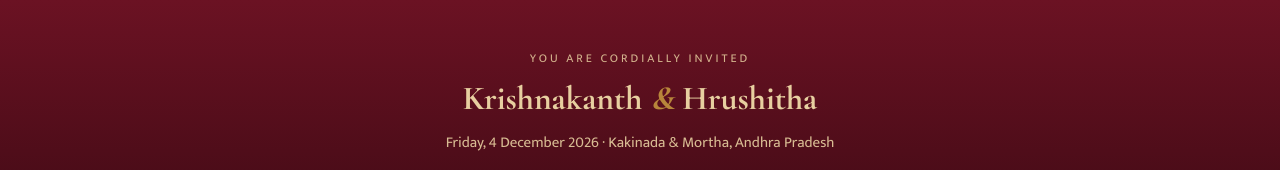
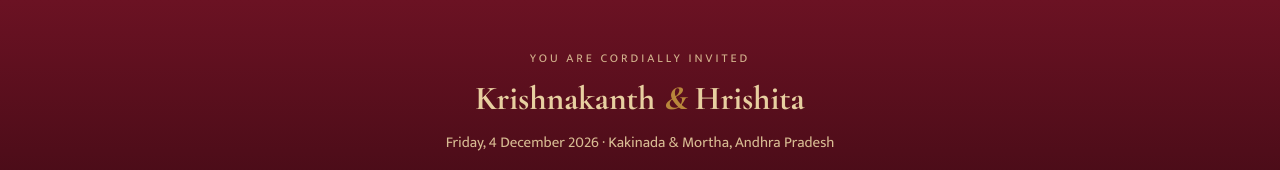
Before and after one commit to Sasi-vadde/krishnakanth-weds-hrishita, a plain HTML site: page index.html in a window 1280 px wide. Shown: the top 170 px of the page. Drawn offline with nearby package versions, Linux system fonts and the light colour scheme.

Commit message:
Fix spelling: Hrushitha -> Hrishita

```diff
--- a/index.html
+++ b/index.html
@@ -3,8 +3,8 @@
 <head>
 <meta charset="utf-8">
 <meta name="viewport" content="width=device-width, initial-scale=1">
-<title>Krishnakanth & Hrushitha's Wedding</title>
-<meta name="description" content="Wedding invitation for Krishnakanth and Satya Hrushitha — 4 December 2026, Kakinada & Mortha, Andhra Pradesh.">
+<title>Krishnakanth & Hrishita's Wedding</title>
+<meta name="description" content="Wedding invitation for Krishnakanth and Satya Hrishita — 4 December 2026, Kakinada & Mortha, Andhra Pradesh.">
 <link rel="preconnect" href="https://fonts.googleapis.com">
 <link rel="preconnect" href="https://fonts.gstatic.com" crossorigin>
 <link href="https://fonts.googleapis.com/css2?family=Cormorant+Garamond:wght@500;600;700&family=Mukta:wght@400;500;700&display=swap" rel="stylesheet">
@@ -122,7 +122,7 @@
 
 <header class="hero">
   <div class="kicker">You are cordially invited</div>
-  <h1>Krishnakanth <span class="amp">&amp;</span> Hrushitha</h1>
+  <h1>Krishnakanth <span class="amp">&amp;</span> Hrishita</h1>
   <p class="sub">Friday, 4 December 2026 &middot; Kakinada &amp; Mortha, Andhra Pradesh</p>
 </header>
 
```
Also changed, not shown: 4 other files.
